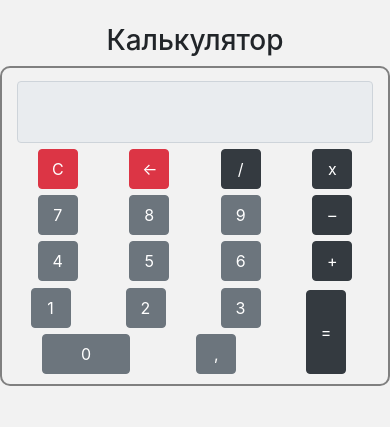
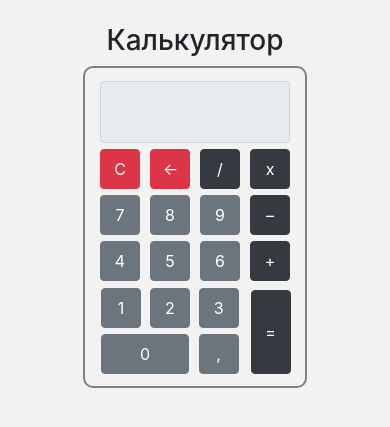
Before and after one commit to SerjTs/PHP-1, a PHP site: page / in a window 390 px wide. Shown: the top 427 px of the page. Run offline with PHP 8.4, Linux system fonts and the light colour scheme.

Commit message:
Убран адаптив, из-за которого калькулятор разваливался

```diff
--- a/css/styles.css
+++ b/css/styles.css
@@ -10,6 +10,8 @@ body{
     border: 2px solid gray;
     border-radius: 10px;
     padding-top: 8px;
+    width: 224px;
+    height: 322px;
 }
 
 textarea {
--- a/index.php
+++ b/index.php
@@ -16,7 +16,7 @@
     <br>
     <h3 class="text-center">Калькулятор</h3>
     <form name="calc" id="calculator">
-        <div class="container col-xs-6 col-sm-4 col-md-3 col-lg-2">
+        <div class="container">
             <div class="form-group col-md-13">
                 <textarea disabled readonly class="form-control" id="exampleFormControlTextarea1" rows="2"></textarea>
             </div>
```
